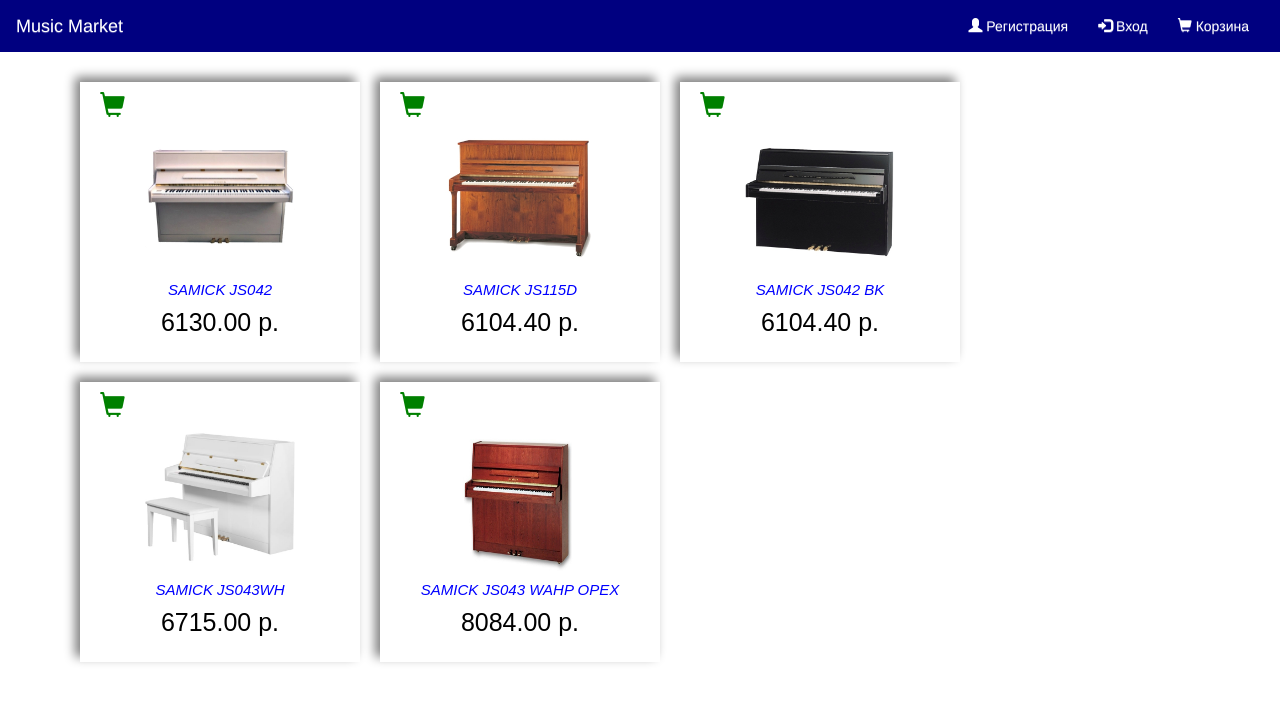
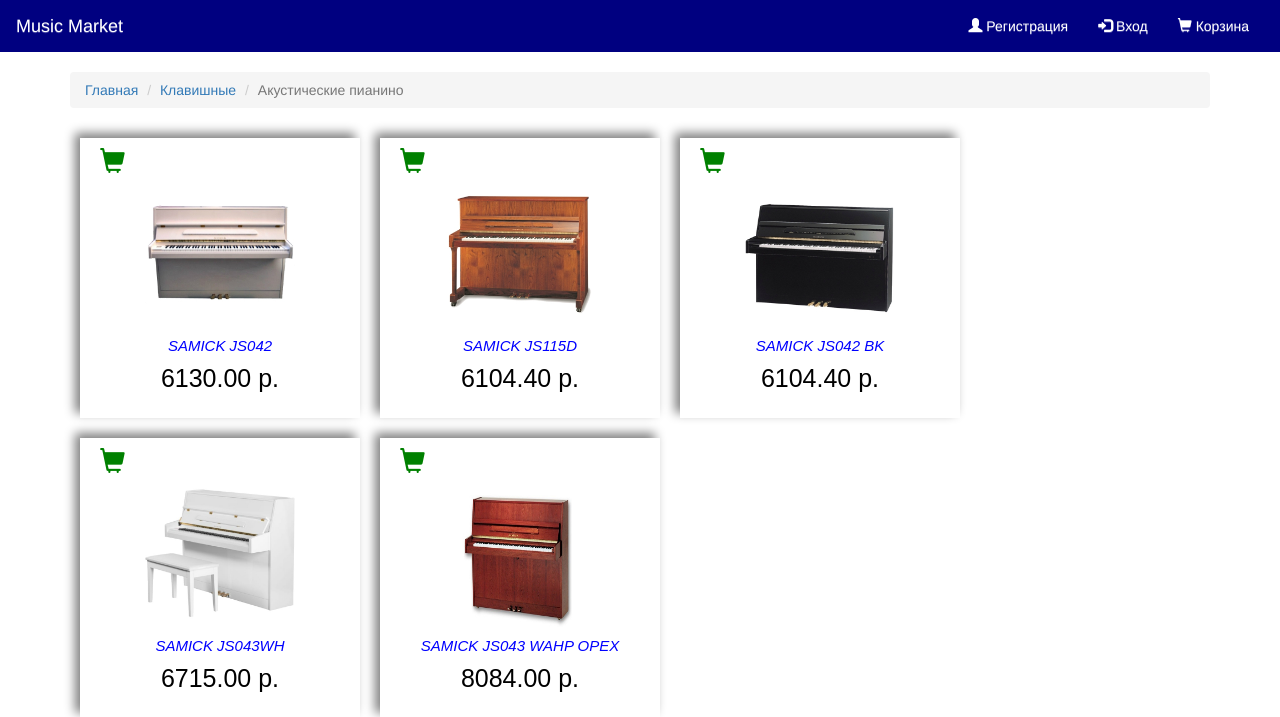
Before and after one commit to catherinematus/django-market, a Django app: page /subcategory/1/ in a window 1280 px wide. Shown: the top 717 px of the page. Run offline with Django 3.2, Linux system fonts and the light colour scheme; data comes from the database, SQL or seed files in the repository; tables that the repository leaves empty hold one stand-in row (values such as "Sample post"); some libraries are stand-ins or nearby versions.

Commit message:
add breadcrumb

```diff
--- a/music_market/templates/product/product_list.html
+++ b/music_market/templates/product/product_list.html
@@ -3,6 +3,14 @@
 {% block content %}
 
 <div class="container">
+
+    <nav aria-label="breadcrumb" class="mt-3">
+        <ol class="breadcrumb">
+            <li class="breadcrumb-item"><a href="{% url 'home_page' %}">Главная</a></li>
+            <li class="breadcrumb-item"><a href="{% url 'product_category' pk_category=subcategory.category.pk %}">{{ subcategory.category.name }}</a></li>
+            <li class="breadcrumb-item active" aria-current="page">{{ subcategory.name }}</li>
+        </ol>
+    </nav>
 
       {% for product in products %}
       <div class="products">
--- a/music_market/views.py
+++ b/music_market/views.py
@@ -41,6 +41,7 @@ def product_category(request, pk_category):
     return render(request, 'product/subcategories.html', {'subcategorys': subcategorys,
                                                           'basket': basket,
                                                           'basket_products': basket_products,
+                                                          'category': category,
                                                           })
 
 
@@ -56,6 +57,7 @@ def product_subcategory(request, pk_subcategory):
     return render(request, 'product/product_list.html', {'products': products,
                                                          'basket': basket,
                                                          'basket_products': basket_products,
+                                                         'subcategory': subcategory,
                                                          })
 
 
```
Also changed, not shown: music_market/templates/product/product_detail.html (+14 -0 lines), music_market/templates/product/subcategories.html (+7 -0 lines).
